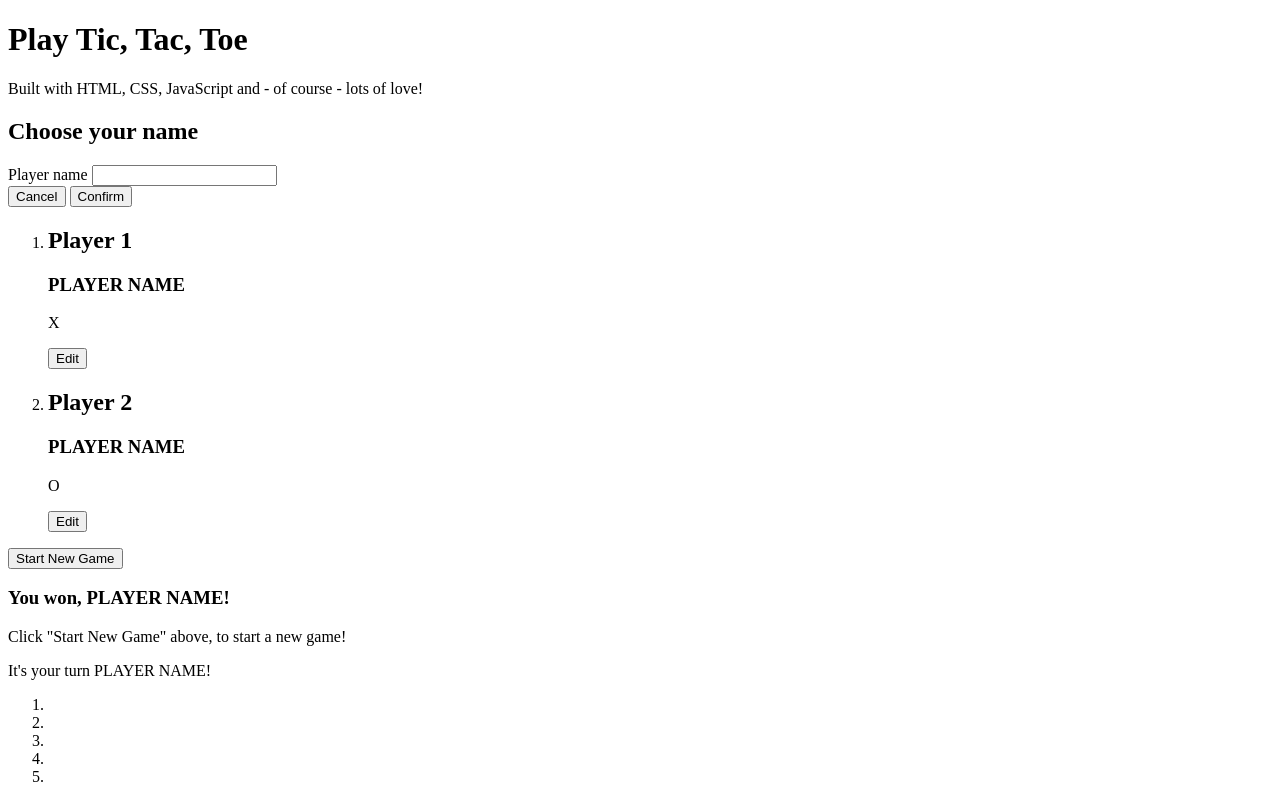
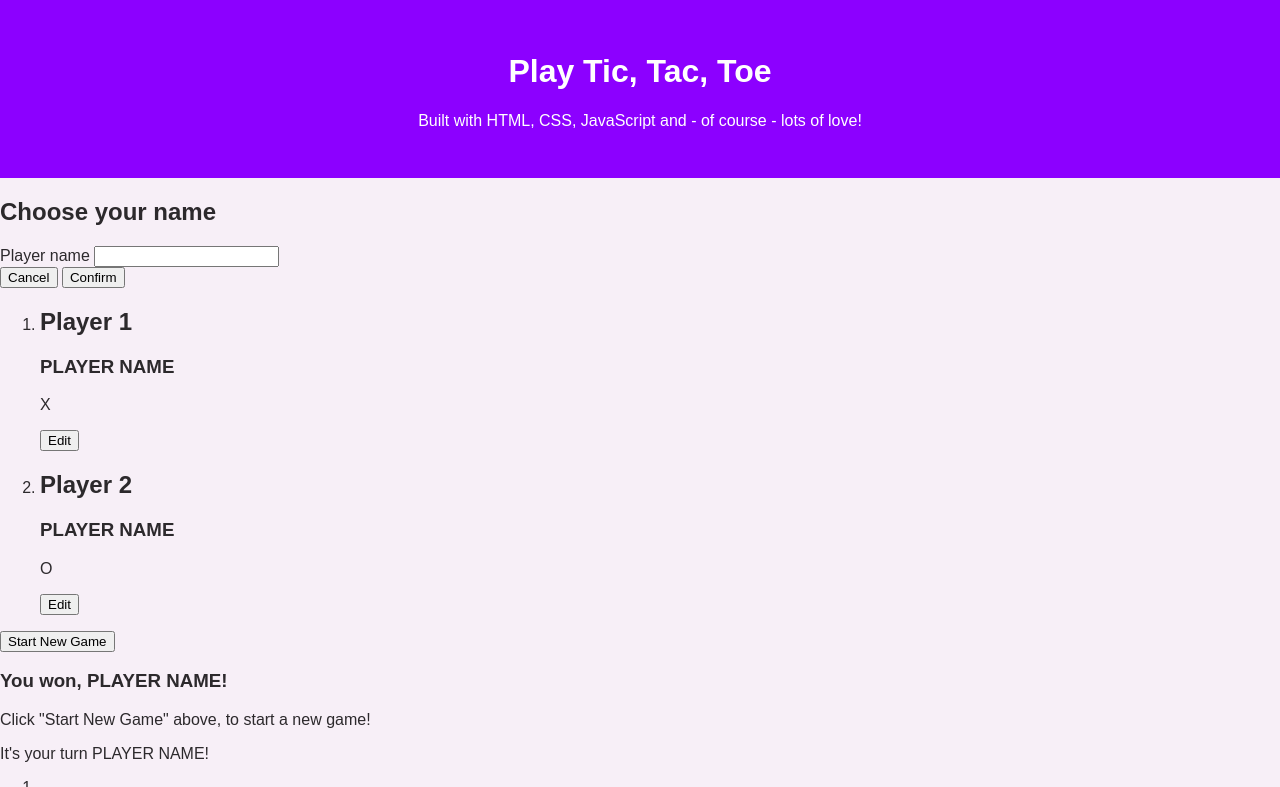
Before and after one commit to jripke74/100-days-0003, a plain HTML site: page index.html in a window 1280 px wide. Shown: the top 787 px of the page. Drawn offline with Linux system fonts and the light colour scheme.

Commit message:
add style to index

```diff
--- a/index.html
+++ b/index.html
@@ -5,9 +5,16 @@
     <meta http-equiv="X-UA-Compatible" content="IE=edge" />
     <meta name="viewport" content="width=device-width, initial-scale=1.0" />
     <title>Tic Tac Toe</title>
+    <link rel="preconnect" href="https://fonts.googleapis.com" />
+    <link rel="preconnect" href="https://fonts.gstatic.com" crossorigin />
+    <link
+      href="https://fonts.googleapis.com/css2?family=Open+Sans:wght@400;700&display=swap"
+      rel="stylesheet"
+    />
+    <link rel="stylesheet" href="./styles/styles.css">
   </head>
   <body>
-    <header>
+    <header id="main-header">
       <h1>Play Tic, Tac, Toe</h1>
       <p>Built with HTML, CSS, JavaScript and - of course - lots of love!</p>
     </header>
--- /dev/null
+++ b/styles/styles.css
@@ -0,0 +1,25 @@
+body {
+  margin: 0;
+  font-family: 'Open-Sans', sans-serif;
+  color: rgb(44, 41, 44);
+  background-color: rgb(247, 239, 247);
+}
+
+#main-header {
+  background-color: rgb(140, 0, 255);
+  color: white;
+  padding: 2rem 5%;
+  text-align: center;
+}
+
+.btn {
+  font: inherit;
+  padding: 0.5rem 1.5rem;
+  background-color: rgb(140, 0, 255);
+  border: 1px solid rgb(140, 0, 255);
+  color: white;
+}
+
+.btn-alt {
+
+}
```
